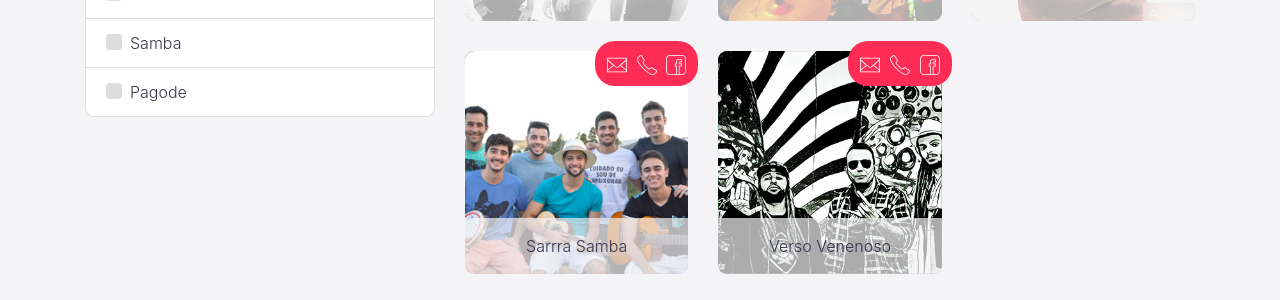
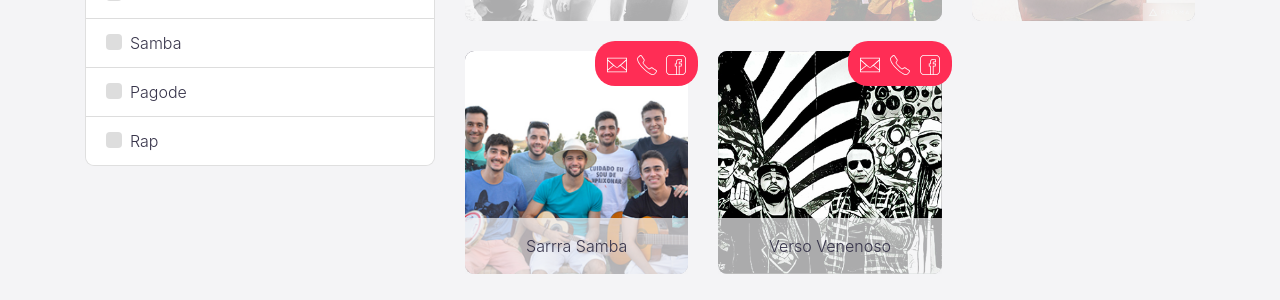
Before and after one commit to tocaki/tocaki.github.io, a Jekyll site: the page built from artistas.html, in a window 1280 px wide. Shown: the part 584-884 px from the top of the page. Built offline with Jekyll 4.4.1, drawn with Linux system fonts in a browser that asks for light colours.

Commit message:
Updated genres.yml

```diff
--- a/_data/genres.yml
+++ b/_data/genres.yml
@@ -4,3 +4,4 @@
 - POP
 - Samba
 - Pagode
+- Rap
```
